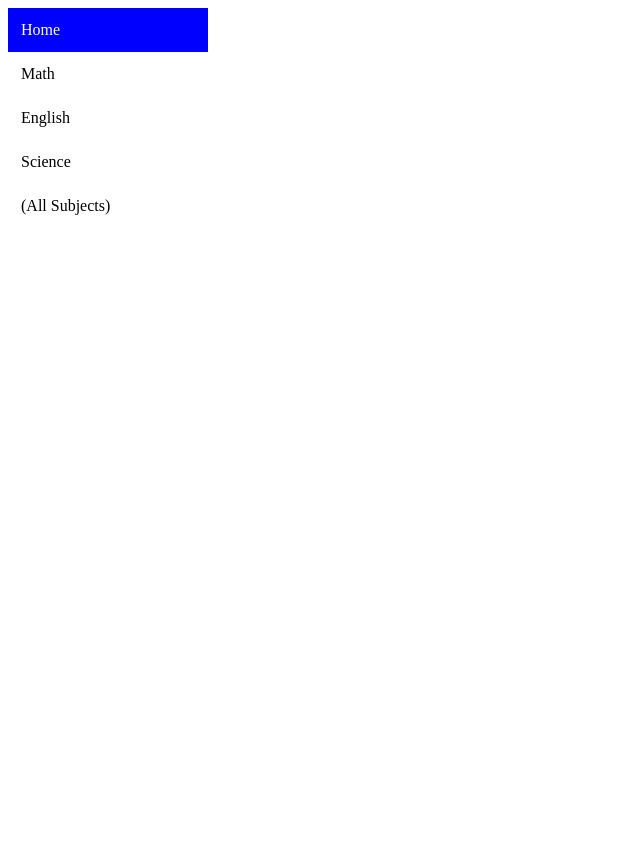
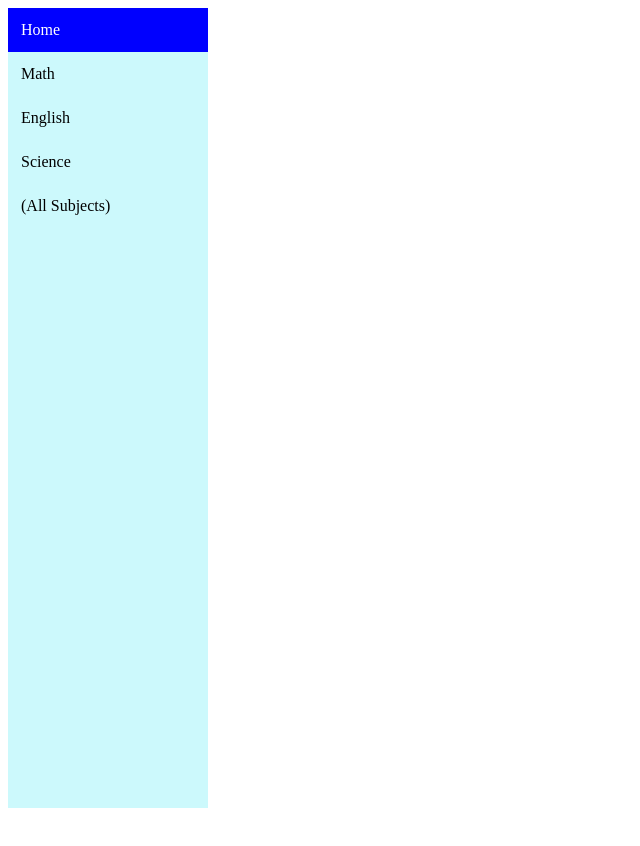
Before and after one commit to webcenter2021/3ds, a plain HTML site: page index.html in a window 1280 px wide. Shown: the whole page, without its empty margins (0-640 px from the left). Drawn offline with Linux system fonts and the light colour scheme.

Commit message:
Update index.html

```diff
--- a/index.html
+++ b/index.html
@@ -9,7 +9,7 @@ nav {
   margin: 0;
   padding: 0;
   width: 200px;
-  background-color: #f1f1f1
+  background-color: #ccf9fc;
   position: fixed;
   height: 100%;
   overflow: auto;
```
